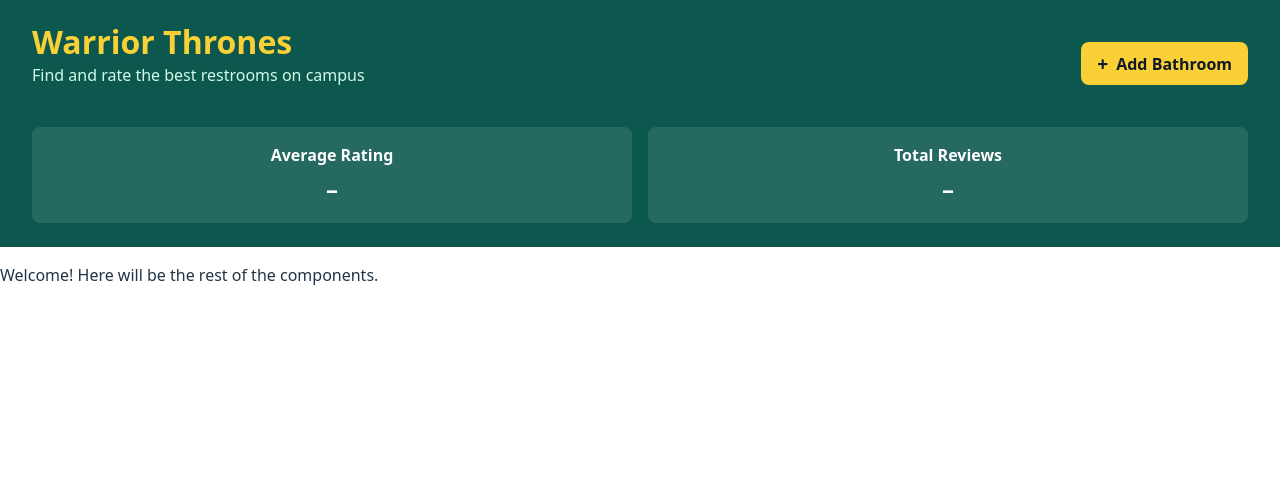
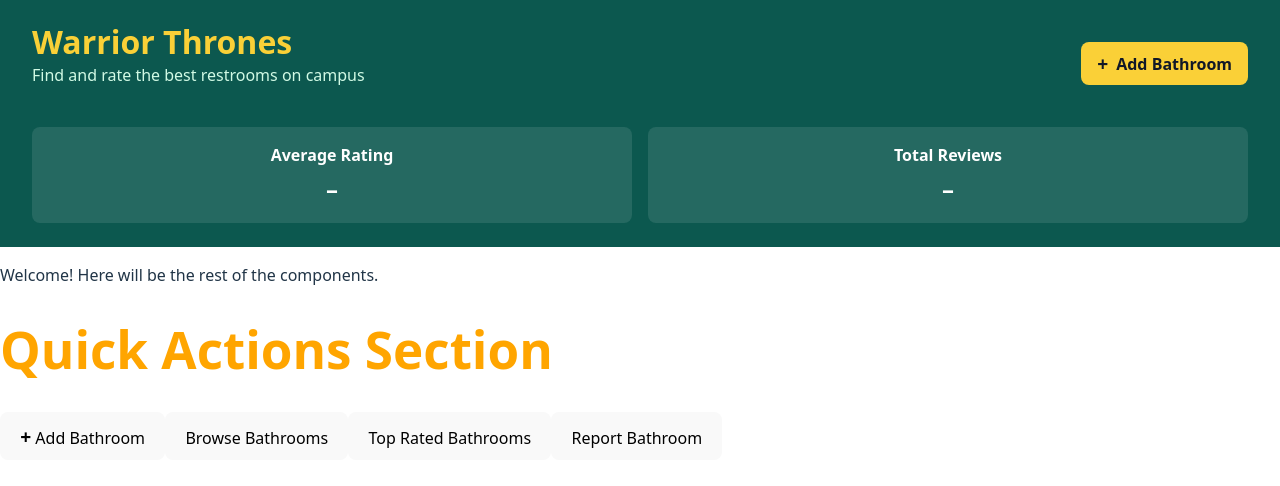
Before and after one commit to athevue/WarriorThrones, a React (Vite) app: page / in a window 1280 px wide. Shown: the top 486 px of the page. Built offline with nearby package versions, Linux system fonts and the light colour scheme.

Commit message:
Added quick actions section

```diff
--- a/src/components/header.jsx
+++ b/src/components/header.jsx
@@ -1,4 +1,4 @@
-import "./Header.css";
+import "./header.css";
 
 export default function Header() {
   return (
--- /dev/null
+++ b/src/components/quickActions.jsx
@@ -0,0 +1,19 @@
+export default function Header() {
+    return (
+        <div>
+            <h1>Quick Actions Section</h1>
+            <button className="quick-button">
+                <span className="button-icon">+</span> Add Bathroom
+            </button>
+            <button className="quick-button">
+                <span className="button-icon"></span> Browse Bathrooms
+            </button>
+            <button className="quick-button">
+                <span className="button-icon"></span> Top Rated Bathrooms
+            </button>
+            <button className="quick-button">
+                <span className="button-icon"></span> Report Bathroom
+            </button>
+        </div>
+    );
+}
--- a/src/pages/home.jsx
+++ b/src/pages/home.jsx
@@ -1,4 +1,5 @@
 import Header from "../components/header";
+import Quick from "../components/quickActions";
 
 export default function Home() {
   return (
@@ -7,6 +8,7 @@ export default function Home() {
       <main className="flex-1 max-w-4xl mx-auto p-6">
         <p className="text-black">Welcome! Here will be the rest of the components.</p>
       </main>
+      <Quick />
     </div>
   );
 }
```
